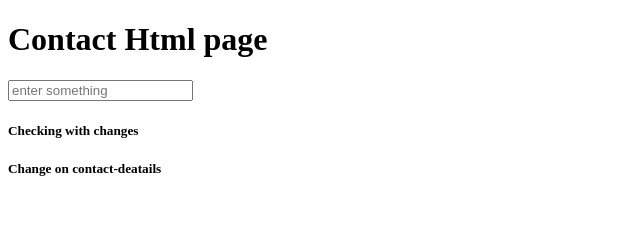
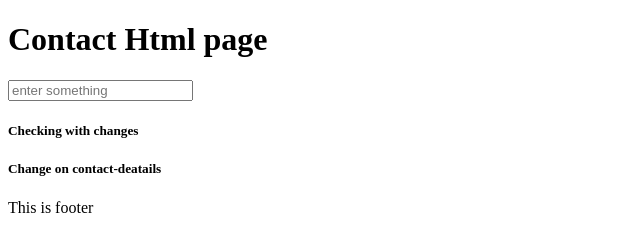
Before and after one commit to Ramkumar6299/html-project, a plain HTML site: page contact.html in a window 1280 px wide. Shown: the whole page, without its empty margins (0-640 px from the left). Drawn offline with Linux system fonts and the light colour scheme.

Commit message:
Commiting

```diff
--- a/contact.html
+++ b/contact.html
@@ -11,5 +11,6 @@
     <input type="text" placeholder="enter something">
     <h5>Checking with changes</h5>
     <h5>Change on contact-deatails </h5>
+    <footer>This is footer </footer>
 </body>
 </html>
```
Also changed, not shown: index.html (+1 -0 lines).
